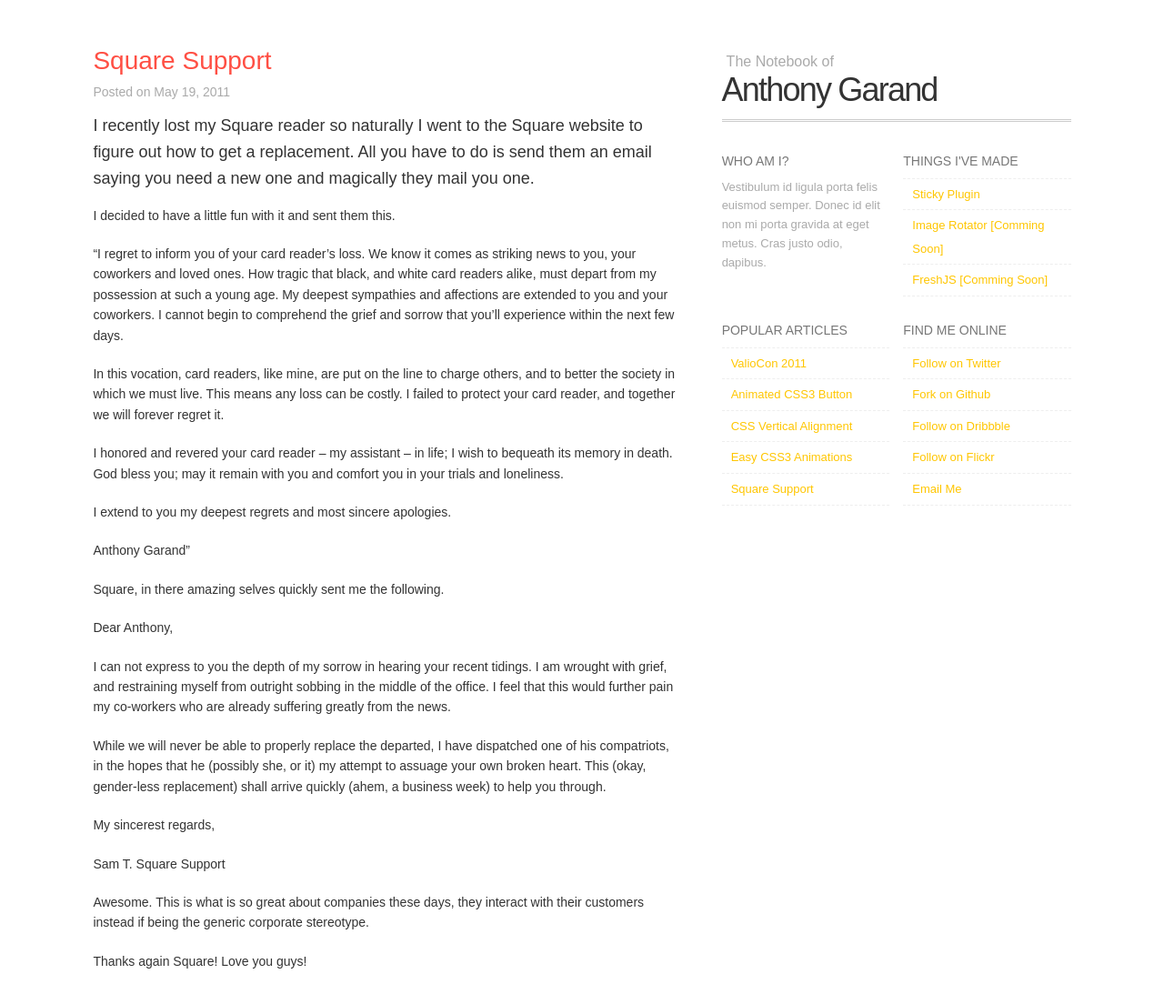
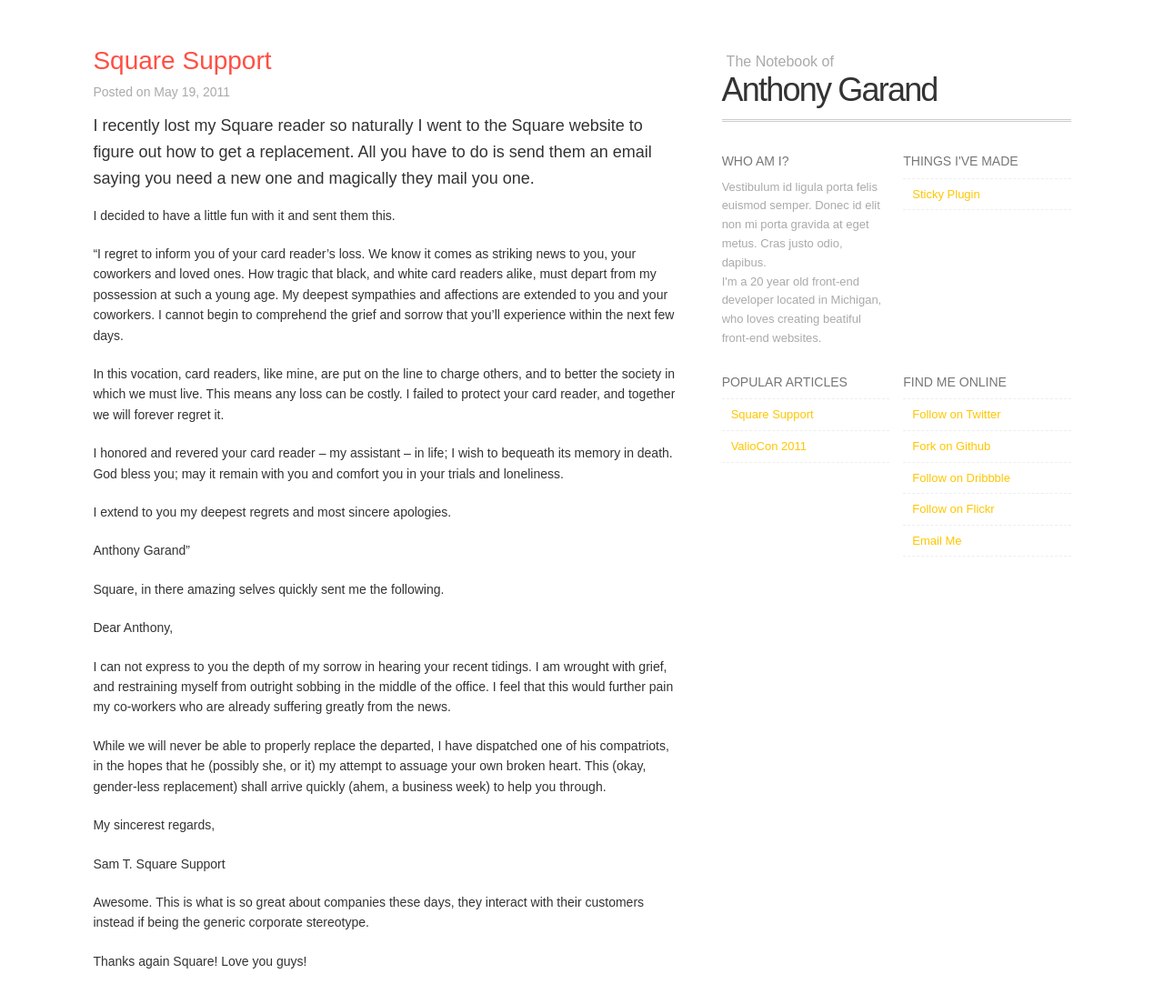
Before and after one commit to garand/garand, a Jekyll site: the page built from _posts/2011-05-19-square-support.md, in a window 1280 px wide and 1144 px high. Shown: the top 1104 px of the window at 91% size. Built offline with Jekyll 4.4.1, drawn with Linux system fonts in a browser that asks for light colours; some web fonts are replaced; Markdown is read by kramdown in place of the engine named in the settings; comment, search, counter and statistics services are not loaded.

Commit message:
More fixes

```diff
--- a/_layouts/default.html
+++ b/_layouts/default.html
@@ -26,23 +26,19 @@
     <aside>
       <h3>Who am I?</h3>
       <p>Vestibulum id ligula porta felis euismod semper. Donec id elit non mi porta gravida at eget metus. Cras justo odio, dapibus.</p>
+      <p>I'm a 20 year old front-end developer located in Michigan, who loves creating beatiful front-end websites.</p>
     </aside>
     <aside>
       <h3>Things I've Made</h3>
       <ul>
         <li><a href="http://labs.anthonygarand.com/sticky" target="_blank">Sticky Plugin</a></li>
-        <li><a href="#">Image Rotator [Comming Soon]</a></li>
-        <li><a href="#">FreshJS [Comming Soon]</a></li>
       </ul>
     </aside>
     <aside>
       <h3>Popular Articles</h3>
       <ul>
-        <li><a href="#">ValioCon 2011</a></li>
-        <li><a href="#">Animated CSS3 Button</a></li>
-        <li><a href="#">CSS Vertical Alignment</a></li>
-        <li><a href="#">Easy CSS3 Animations</a></li>
-        <li><a href="#">Square Support</a></li>
+        <li><a href="/posts/square-support/">Square Support</a></li>
+        <li><a href="/posts/thoughs-on-valiocon-2011/">ValioCon 2011</a></li>
       </ul>
     </aside>
     <aside>
--- a/_layouts/post.html
+++ b/_layouts/post.html
@@ -1,8 +1,10 @@
 ---
 layout: default
 ---
-<article class="post">
-  <h1>{{ page.title }}</h1>
-  <h4>Posted on {{ page.date | date: "%B %e, %Y" }}</h4>
-  {{ content }}
-</article>
+<div class="post">
+  <article>
+    <h1>{{ page.title }}</h1>
+    <h4>Posted on {{ page.date | date: "%B %e, %Y" }}</h4>
+    {{ content }}
+  </article>
+</div>
--- a/sass/screen.scss
+++ b/sass/screen.scss
@@ -126,7 +126,7 @@
   }
 }
 
-article.post {
+.post article {
 
   h1 {
     line-height:1.2em;
--- a/stylesheets/screen.css
+++ b/stylesheets/screen.css
@@ -115,12 +115,12 @@
 }
 
 /* line 131, ../sass/screen.scss */
-article h1 {
+.post article h1 {
   line-height: 1.2em;
   padding: 0;
 }
 /* line 136, ../sass/screen.scss */
-article h2 {
+.post article h2 {
   margin: 0;
   padding: 20px 0 5px 0;
   font-weight: normal;
@@ -129,7 +129,7 @@
   line-height: 1.4em;
 }
 /* line 145, ../sass/screen.scss */
-article h3 {
+.post article h3 {
   margin: 0;
   padding: 20px 0 5px 0;
   font-weight: normal;
@@ -137,28 +137,28 @@
   color: #333333;
 }
 /* line 153, ../sass/screen.scss */
-article h1 + h4 + p, article h1 + h4 + img + p {
+.post article h1 + h4 + p, .post article h1 + h4 + img + p {
   font-size: 18px;
   padding: 5px 0;
 }
 /* line 158, ../sass/screen.scss */
-article p {
+.post article p {
   font-size: 14px;
   padding: 10px 0;
 }
 /* line 163, ../sass/screen.scss */
-article ul {
+.post article ul {
   list-style: none;
   margin: 0;
   padding: 10px 0 10px 30px;
 }
 /* line 167, ../sass/screen.scss */
-article ul li {
+.post article ul li {
   font-size: 14px;
   line-height: 1.4em;
 }
 /* line 171, ../sass/screen.scss */
-article ul li:before {
+.post article ul li:before {
   content: "\2219 ";
   font-size: 25px;
   margin-right: 5px;
@@ -167,7 +167,7 @@
   color: #ffc600;
 }
 /* line 182, ../sass/screen.scss */
-article img {
+.post article img {
   max-width: 75%;
   float: left;
   margin: 15px 30px 15px -10%;
@@ -183,7 +183,7 @@
   border-radius: 4px;
 }
 /* line 189, ../sass/screen.scss */
-article img.no-border {
+.post article img.no-border {
   borde: none;
   margin: 20px 30px 20px -15%;
   -moz-box-shadow: none;
@@ -198,7 +198,7 @@
   border-radius: 0;
 }
 /* line 197, ../sass/screen.scss */
-article blockquote {
+.post article blockquote {
   background: #ffc600;
   padding: 0 4%;
   margin: 45px 0 20px -10%;
@@ -208,7 +208,7 @@
   width: 102%;
 }
 /* line 206, ../sass/screen.scss */
-article blockquote:before {
+.post article blockquote:before {
   display: block;
   width: 108%;
   left: -4%;
@@ -220,7 +220,7 @@
   padding-top: 4%;
 }
 /* line 218, ../sass/screen.scss */
-article blockquote:after {
+.post article blockquote:after {
   display: block;
   width: 108%;
   left: -4%;
@@ -231,23 +231,23 @@
   position: relative;
 }
 /* line 230, ../sass/screen.scss */
-article pre {
+.post article pre {
   margin: 0;
   padding: 0 0 0 30px;
   line-height: .5em;
   font-size: 14px;
 }
 /* line 236, ../sass/screen.scss */
-article pre code {
+.post article pre code {
   margin: 0;
   padding: 0;
 }
 /* line 240, ../sass/screen.scss */
-article pre code ol {
+.post article pre code ol {
   margin: 0;
 }
 /* line 243, ../sass/screen.scss */
-article pre code ol li {
+.post article pre code ol li {
   margin: 0;
   padding: 0;
   font-family: "Inconsolata",monospace;
```
